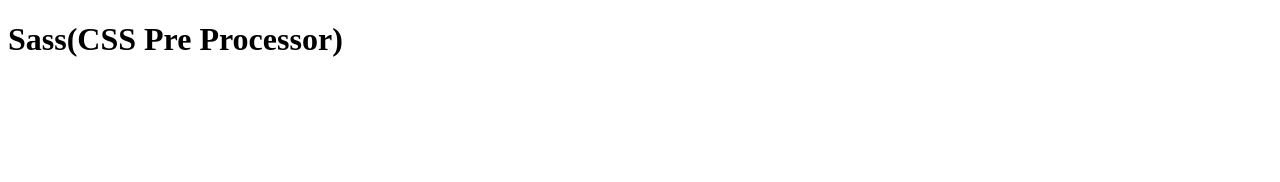
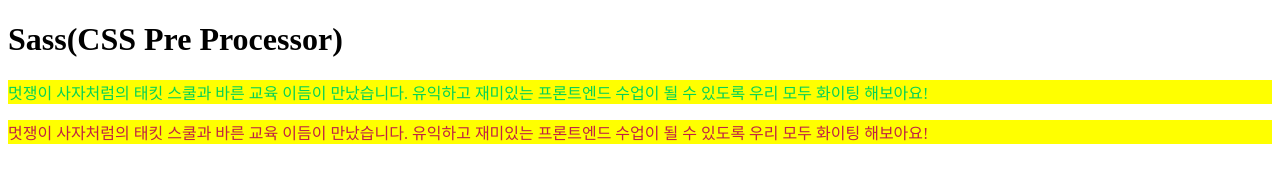
Before and after one commit to dudgus8797/learn-sass, a website: page index.html in a window 1280 px wide. Drawn offline with Linux system fonts and the light colour scheme.

Commit message:
인덱스

```diff
--- a/index.html
+++ b/index.html
@@ -8,5 +8,7 @@
   </head>
   <body>
     <h1>Sass(CSS Pre Processor)</h1>
+    <p class="rule-1">멋쟁이 사자처럼의 태킷 스쿨과 바른 교육 이듬이 만났습니다. 유익하고 재미있는 프론트엔드 수업이 될 수 있도록 우리 모두 화이팅 해보아요!</p>
+    <p class="rule-2">멋쟁이 사자처럼의 태킷 스쿨과 바른 교육 이듬이 만났습니다. 유익하고 재미있는 프론트엔드 수업이 될 수 있도록 우리 모두 화이팅 해보아요!</p>
   </body>
 </html>
```
